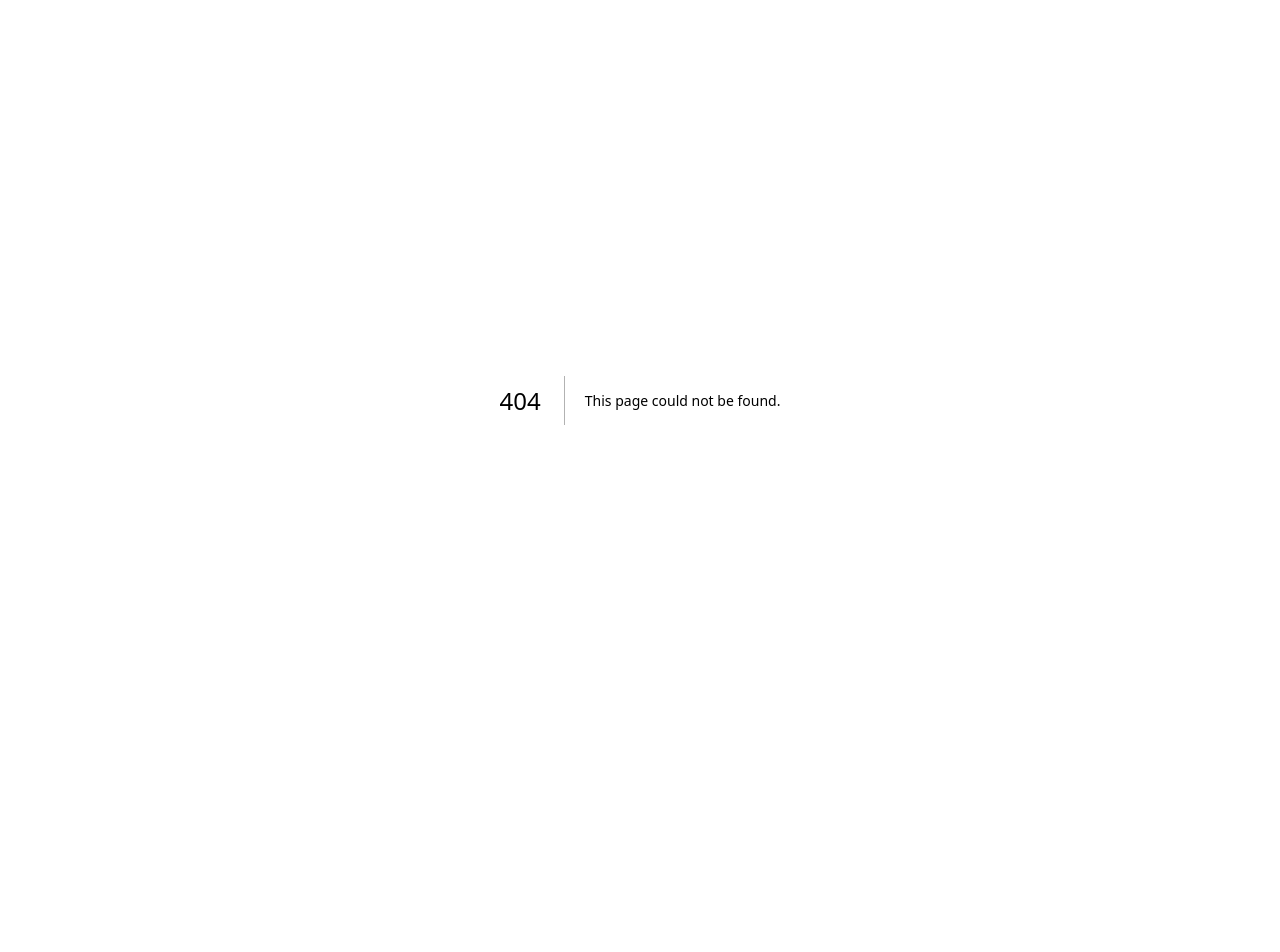
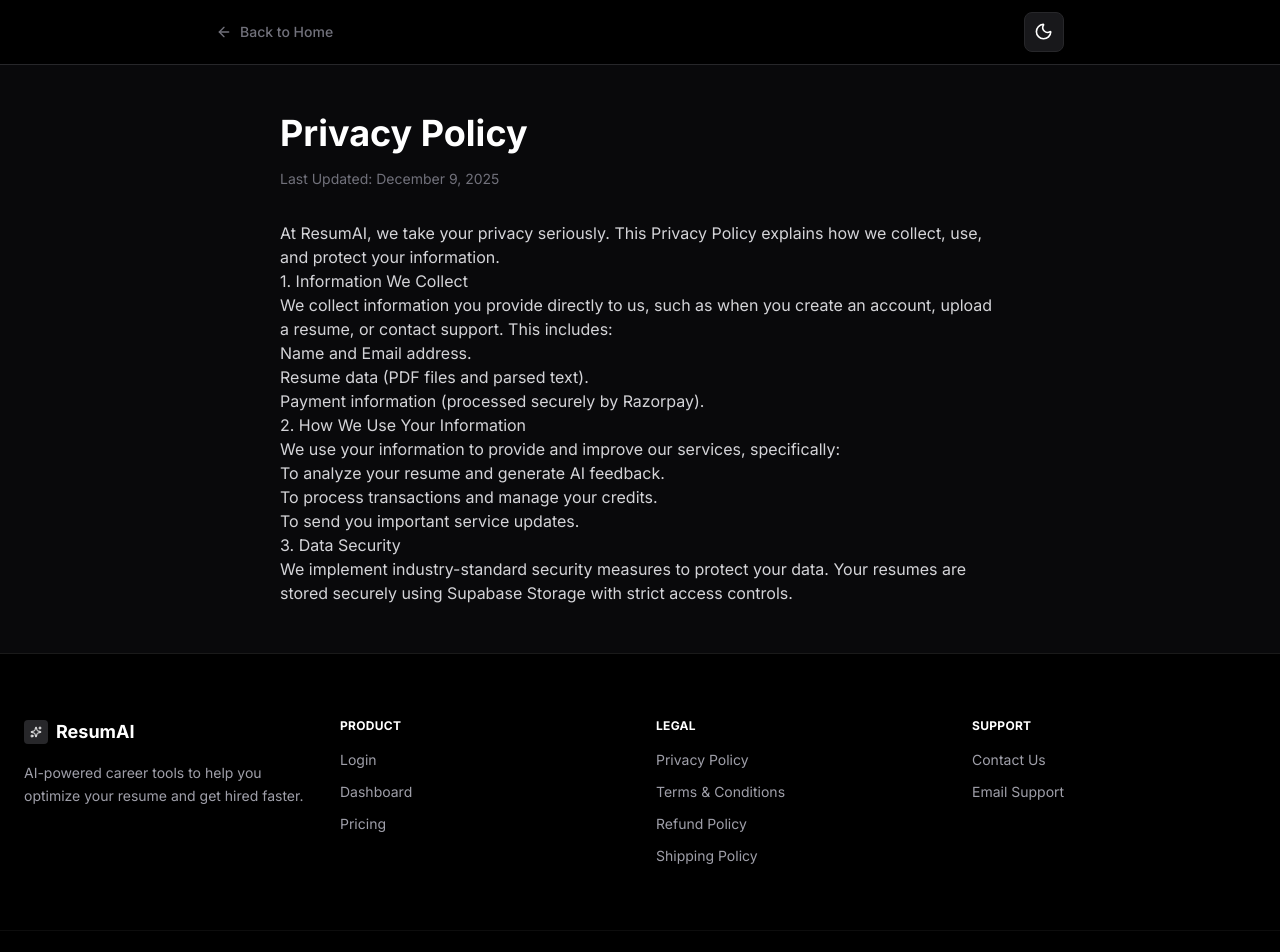
Before and after one commit to Sudarshan-812/resumai, a Next.js app: page /privacy-policy in a window 1280 px wide. Before the commit this address had no page. Shown: the top 952 px of the page. Before the commit the page ends 800 px from the top, so only its background shows below. Built offline with nearby package versions, Linux system fonts and the light colour scheme.

Commit message:
fix: Add Footer to Legal Layout and Landing Page

```diff
--- /dev/null
+++ b/src/app/(legal)/cancellation-refund/page.tsx
@@ -0,0 +1,18 @@
+import { LegalPage } from "@/app/components/legal-layout";
+
+export default function Refunds() {
+  return (
+    <LegalPage title="Cancellation & Refund Policy" date="December 9, 2025">
+      <p>We strive to provide the best AI analysis service. Please read our cancellation and refund policy carefully.</p>
+
+      <h2>1. Cancellation</h2>
+      <p>Since ResumAI operates on a pay-as-you-go credit model, there are no subscriptions to cancel. You can simply stop using the service at any time.</p>
+
+      <h2>2. Refunds</h2>
+      <p>Due to the digital nature of our product (AI Analysis), we generally do not offer refunds once credits have been used. However, if you faced a technical error where credits were deducted but no analysis was provided, please contact us within 7 days for a full refund.</p>
+
+      <h2>3. Processing Refunds</h2>
+      <p>Approved refunds will be processed within 5-7 business days to the original payment method.</p>
+    </LegalPage>
+  );
+}
--- /dev/null
+++ b/src/app/(legal)/contact-us/page.tsx
@@ -0,0 +1,18 @@
+import { LegalPage } from "@/app/components/legal-layout";
+
+export default function Contact() {
+  return (
+    <LegalPage title="Contact Us" date="December 9, 2025">
+      <p>We are here to help! If you have any questions, concerns, or feedback, please reach out to us.</p>
+
+      <h2>Contact Details</h2>
+      <ul className="list-none pl-0 space-y-2">
+        <li><strong>Email:</strong> support@resumai.com (Replace with your email)</li>
+        <li><strong>Address:</strong> Vijayapura, Karnataka, India (Replace with your city)</li>
+      </ul>
+
+      <h2>Support Hours</h2>
+      <p>Our team is available Monday to Friday, 9:00 AM to 6:00 PM IST. We aim to respond to all inquiries within 24 hours.</p>
+    </LegalPage>
+  );
+}
--- /dev/null
+++ b/src/app/(legal)/privacy-policy/page.tsx
@@ -0,0 +1,28 @@
+import { LegalPage } from "@/app/components/legal-layout";
+
+export default function PrivacyPolicy() {
+  return (
+    <LegalPage title="Privacy Policy" date="December 9, 2025">
+      <p>At ResumAI, we take your privacy seriously. This Privacy Policy explains how we collect, use, and protect your information.</p>
+
+      <h2>1. Information We Collect</h2>
+      <p>We collect information you provide directly to us, such as when you create an account, upload a resume, or contact support. This includes:</p>
+      <ul>
+        <li>Name and Email address.</li>
+        <li>Resume data (PDF files and parsed text).</li>
+        <li>Payment information (processed securely by Razorpay).</li>
+      </ul>
+
+      <h2>2. How We Use Your Information</h2>
+      <p>We use your information to provide and improve our services, specifically:</p>
+      <ul>
+        <li>To analyze your resume and generate AI feedback.</li>
+        <li>To process transactions and manage your credits.</li>
+        <li>To send you important service updates.</li>
+      </ul>
+
+      <h2>3. Data Security</h2>
+      <p>We implement industry-standard security measures to protect your data. Your resumes are stored securely using Supabase Storage with strict access controls.</p>
+    </LegalPage>
+  );
+}
--- /dev/null
+++ b/src/app/(legal)/shipping-delivery/page.tsx
@@ -0,0 +1,18 @@
+import { LegalPage } from "@/app/components/legal-layout";
+
+export default function Shipping() {
+  return (
+    <LegalPage title="Shipping & Delivery Policy" date="December 9, 2025">
+      <p>ResumAI is a digital SaaS product. We do not ship physical products.</p>
+
+      <h2>1. Digital Delivery</h2>
+      <p>All services (Resume Analysis, Cover Letters, Interview Prep) are delivered digitally and instantly upon successful processing of your request.</p>
+
+      <h2>2. Access to Credits</h2>
+      <p>Upon successful payment, credits are immediately added to your account dashboard. You will receive a confirmation email with your transaction details.</p>
+
+      <h2>3. Issues with Delivery</h2>
+      <p>If you do not receive your credits immediately after payment, please contact our support team with your Transaction ID.</p>
+    </LegalPage>
+  );
+}
--- /dev/null
+++ b/src/app/(legal)/terms-conditions/page.tsx
@@ -0,0 +1,18 @@
+import { LegalPage } from "@/app/components/legal-layout";
+
+export default function Terms() {
+  return (
+    <LegalPage title="Terms and Conditions" date="December 9, 2025">
+      <p>Welcome to ResumAI. By accessing or using our website, you agree to be bound by these Terms and Conditions.</p>
+
+      <h2>1. Usage of Service</h2>
+      <p>ResumAI provides AI-powered resume analysis. You agree to use the service only for lawful purposes and not to upload any content that is illegal, offensive, or violates the rights of others.</p>
+
+      <h2>2. Accounts and Credits</h2>
+      <p>You must create an account to use certain features. Credits purchased are non-transferable and are used to perform AI scans.</p>
+
+      <h2>3. Limitation of Liability</h2>
+      <p>ResumAI is provided "as is" without warranties of any kind. We are not liable for any damages arising from your use of the service, including employment outcomes.</p>
+    </LegalPage>
+  );
+}
--- a/src/app/components/landing/Footer.tsx
+++ b/src/app/components/landing/Footer.tsx
@@ -1,14 +1,63 @@
+import Link from "next/link";
+import { Sparkles } from "lucide-react";
+
 export default function Footer() {
   return (
-    <footer className="bg-black border-t border-white/10 py-12 text-center text-gray-400">
-      <div className="max-w-6xl mx-auto px-4">
-        <p className="mb-4">
-          Built by <span className="text-white font-semibold">Sudarshan</span> using Next.js 15
-        </p>
-        <div className="flex justify-center gap-6 text-sm">
-          <a href="#" className="hover:text-indigo-400 transition-colors">Twitter</a>
-          <a href="#" className="hover:text-indigo-400 transition-colors">LinkedIn</a>
-          <a href="https://github.com/Sudarshan-812/ai-resume" className="hover:text-indigo-400 transition-colors">GitHub</a>
+    <footer className="bg-black border-t border-white/10 pt-16 pb-8 text-zinc-400 text-sm">
+      <div className="max-w-7xl mx-auto px-6 grid grid-cols-1 md:grid-cols-4 gap-10 md:gap-8">
+
+        {/* Brand Column */}
+        <div className="col-span-1 md:col-span-1">
+          <Link href="/" className="flex items-center gap-2 font-bold text-white text-lg mb-4">
+            <div className="w-6 h-6 rounded bg-zinc-800 flex items-center justify-center">
+              <Sparkles className="w-3 h-3 text-white" />
+            </div>
+            ResumAI
+          </Link>
+          <p className="leading-relaxed mb-6 max-w-xs">
+            AI-powered career tools to help you optimize your resume and get hired faster.
+          </p>
+        </div>
+
+        {/* Product Column */}
+        <div className="col-span-1">
+          <h3 className="text-white font-bold mb-4 tracking-wide uppercase text-xs">Product</h3>
+          <ul className="space-y-3">
+            <li><Link href="/login" className="hover:text-white transition-colors">Login</Link></li>
+            <li><Link href="/dashboard" className="hover:text-white transition-colors">Dashboard</Link></li>
+            <li><Link href="/billing" className="hover:text-white transition-colors">Pricing</Link></li>
+          </ul>
+        </div>
+
+        {/* Legal Column (REQUIRED FOR RAZORPAY) */}
+        <div className="col-span-1">
+          <h3 className="text-white font-bold mb-4 tracking-wide uppercase text-xs">Legal</h3>
+          <ul className="space-y-3">
+            <li><Link href="/privacy-policy" className="hover:text-white transition-colors">Privacy Policy</Link></li>
+            <li><Link href="/terms-conditions" className="hover:text-white transition-colors">Terms & Conditions</Link></li>
+            <li><Link href="/cancellation-refund" className="hover:text-white transition-colors">Refund Policy</Link></li>
+            <li><Link href="/shipping-delivery" className="hover:text-white transition-colors">Shipping Policy</Link></li>
+          </ul>
+        </div>
+
+        {/* Support Column */}
+        <div className="col-span-1">
+          <h3 className="text-white font-bold mb-4 tracking-wide uppercase text-xs">Support</h3>
+          <ul className="space-y-3">
+            <li><Link href="/contact-us" className="hover:text-white transition-colors">Contact Us</Link></li>
+            <li><a href="mailto:support@resumai.com" className="hover:text-white transition-colors">Email Support</a></li>
+          </ul>
+        </div>
+
+      </div>
+
+      {/* Bottom Bar */}
+      <div className="max-w-7xl mx-auto px-6 mt-16 pt-8 border-t border-white/5 flex flex-col md:flex-row justify-between items-center gap-4 text-xs">
+        <p>© 2025 ResumAI. All rights reserved.</p>
+        <div className="flex gap-6">
+          <a href="#" className="hover:text-white transition-colors">Twitter</a>
+          <a href="#" className="hover:text-white transition-colors">LinkedIn</a>
+          <a href="#" className="hover:text-white transition-colors">GitHub</a>
         </div>
       </div>
     </footer>
--- /dev/null
+++ b/src/app/components/legal-layout.tsx
@@ -0,0 +1,32 @@
+import Link from "next/link";
+import { ArrowLeft } from "lucide-react";
+import { ThemeToggle } from "@/app/components/theme-toggle";
+import Footer from "@/app/components/landing/Footer";
+
+export function LegalPage({ title, date, children }: { title: string, date: string, children: React.ReactNode }) {
+  return (
+    <div className="min-h-screen bg-gray-50 dark:bg-[#09090b] text-zinc-900 dark:text-zinc-300 transition-colors duration-300">
+
+      {/* Navbar */}
+      <div className="border-b border-gray-200 dark:border-zinc-800 bg-white dark:bg-black">
+        <div className="max-w-4xl mx-auto px-6 h-16 flex items-center justify-between">
+          <Link href="/" className="text-zinc-500 hover:text-black dark:hover:text-white flex items-center gap-2 text-sm font-medium">
+            <ArrowLeft className="w-4 h-4" />
+            Back to Home
+          </Link>
+          <ThemeToggle />
+        </div>
+      </div>
+
+      <main className="max-w-3xl mx-auto px-6 py-12">
+        <h1 className="text-3xl md:text-4xl font-bold mb-4 text-black dark:text-white">{title}</h1>
+        <p className="text-sm text-zinc-500 mb-8">Last Updated: {date}</p>
+
+        <div className="prose dark:prose-invert max-w-none prose-zinc prose-headings:font-bold prose-h2:mt-8 prose-h2:mb-4 prose-p:leading-relaxed">
+          {children}
+        </div>
+      </main>
+        <Footer />
+    </div>
+  );
+}
--- a/src/app/page.tsx
+++ b/src/app/page.tsx
@@ -8,6 +8,8 @@ import {
   Play, Sparkles, Menu, X
 } from "lucide-react";
 import { cn } from "@/lib/utils";
+// 👇 Correct Import for the Footer we just built
+import Footer from "@/app/components/landing/Footer";
 
 // --- COMPONENT: SPOTLIGHT HERO BACKGROUND ---
 function Spotlight({ className, fill = "white" }: { className?: string; fill?: string }) {
@@ -209,8 +211,10 @@ export default function LandingPage() {
             className="mt-16 md:mt-20 relative mx-auto max-w-5xl rounded-xl border border-white/10 bg-zinc-900/50 p-2 backdrop-blur-sm shadow-2xl lg:rounded-3xl"
           >
             <div className="absolute top-0 left-0 w-full h-full bg-gradient-to-t from-black via-transparent to-transparent z-20" />
+
+            {/* 👇 UPDATED to use local file, change back to external URL if preferred */}
             <img
-              src="https://cdn.dribbble.com/userupload/12586829/file/original-a800d3df60a63901b632906b32524d77.png?resize=1504x1128"
+              src="/dashboard-preview.png"
               alt="Dashboard Preview"
               className="rounded-lg lg:rounded-2xl w-full h-auto object-cover opacity-90"
             />
@@ -292,20 +296,8 @@ export default function LandingPage() {
         </div>
       </section>
 
-      {/* --- FOOTER --- */}
-      <footer className="border-t border-white/10 bg-black py-12">
-        <div className="max-w-7xl mx-auto px-6 flex flex-col md:flex-row justify-between items-center gap-6 text-center md:text-left">
-          <div className="flex items-center gap-2 font-bold text-lg justify-center md:justify-start">
-            <div className="w-6 h-6 rounded bg-zinc-800 flex items-center justify-center">
-              <Sparkles className="w-3 h-3 text-white" />
-            </div>
-            ResumAI
-          </div>
-          <div className="text-zinc-500 text-sm">
-            © 2025 ResumAI Inc.
-          </div>
-        </div>
-      </footer>
+      {/* --- FOOTER (Replaced hardcoded version with Component) --- */}
+      <Footer />
     </div>
   );
 }
```
